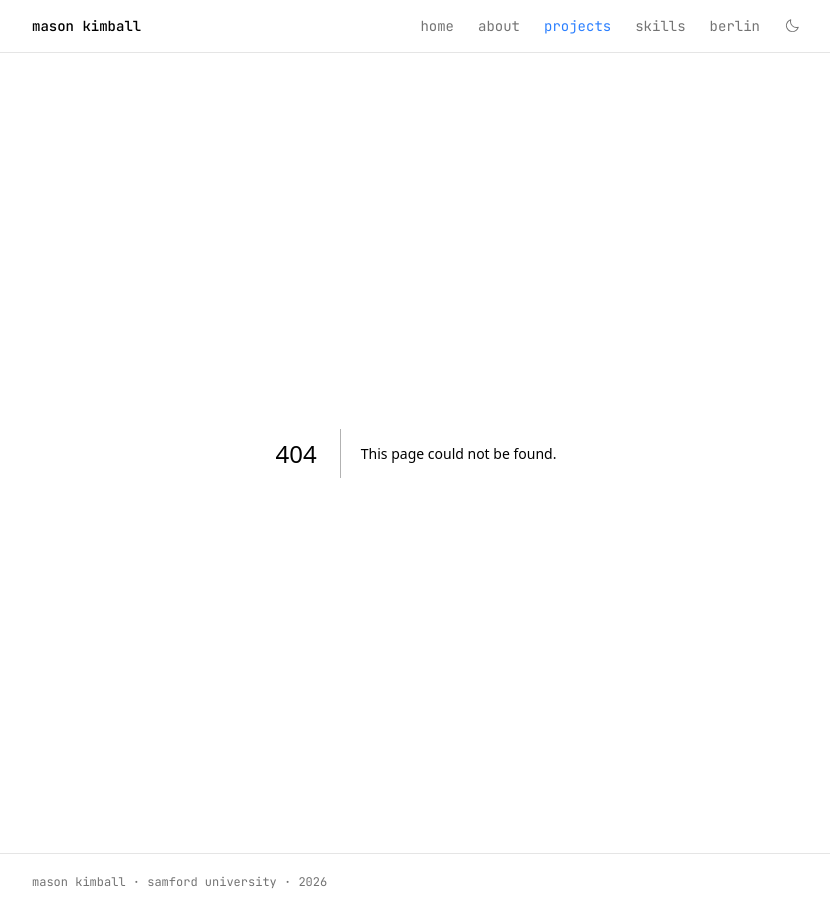
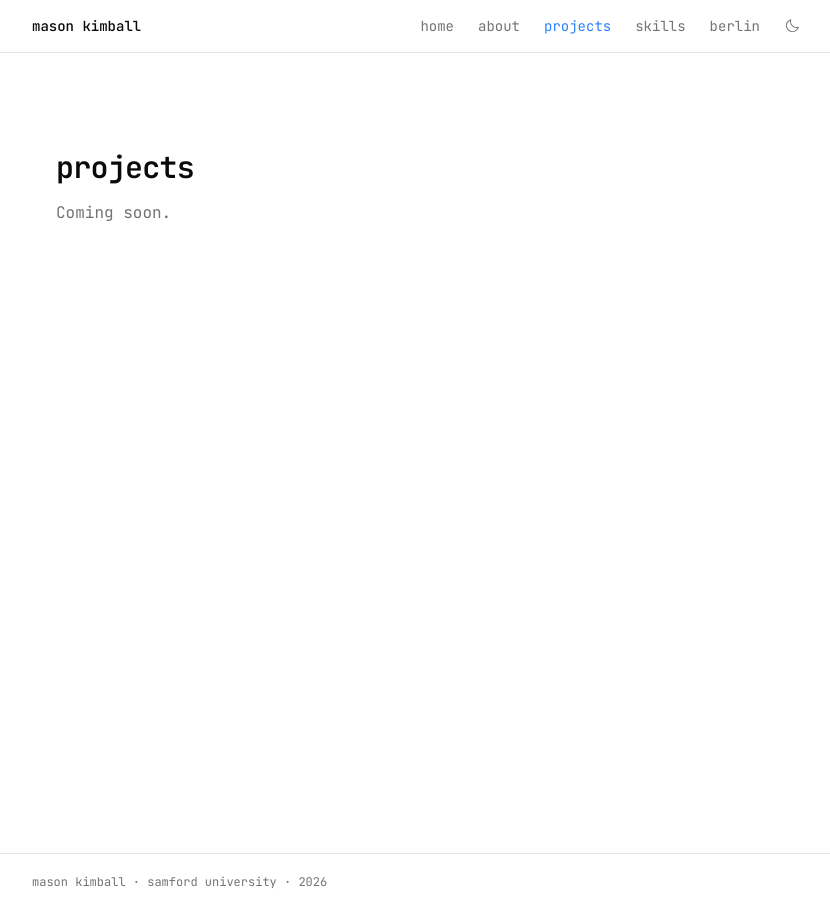
Before and after one commit to MasonKimball05/portfolio, a Next.js app: page /projects in a window 1280 px wide. Before the commit this address had no page. Shown: the whole page, without its empty margins (224-1054 px from the left). Built offline with nearby package versions, Linux system fonts and the light colour scheme.

Commit message:
placeholder page updates

```diff
--- /dev/null
+++ b/app/berlin/page.tsx
@@ -0,0 +1,10 @@
+export default function Berlin() {
+  return (
+    <div className="min-h-screen flex flex-col bg-background text-foreground">
+      <main className="flex-1 max-w-3xl mx-auto w-full px-6 py-24 space-y-4">
+        <h1 className="text-3xl font-semibold tracking-tight">berlin</h1>
+        <p className="text-muted-foreground">Journal coming Summer 2026.</p>
+      </main>
+    </div>
+  )
+}
--- /dev/null
+++ b/app/projects/page.tsx
@@ -0,0 +1,10 @@
+export default function Projects() {
+  return (
+    <div className="min-h-screen flex flex-col bg-background text-foreground">
+      <main className="flex-1 max-w-3xl mx-auto w-full px-6 py-24 space-y-4">
+        <h1 className="text-3xl font-semibold tracking-tight">projects</h1>
+        <p className="text-muted-foreground">Coming soon.</p>
+      </main>
+    </div>
+  )
+}
--- /dev/null
+++ b/app/skills/page.tsx
@@ -0,0 +1,10 @@
+export default function Skills() {
+  return (
+    <div className="min-h-screen flex flex-col bg-background text-foreground">
+      <main className="flex-1 max-w-3xl mx-auto w-full px-6 py-24 space-y-4">
+        <h1 className="text-3xl font-semibold tracking-tight">skills</h1>
+        <p className="text-muted-foreground">Coming soon.</p>
+      </main>
+    </div>
+  )
+}
```
